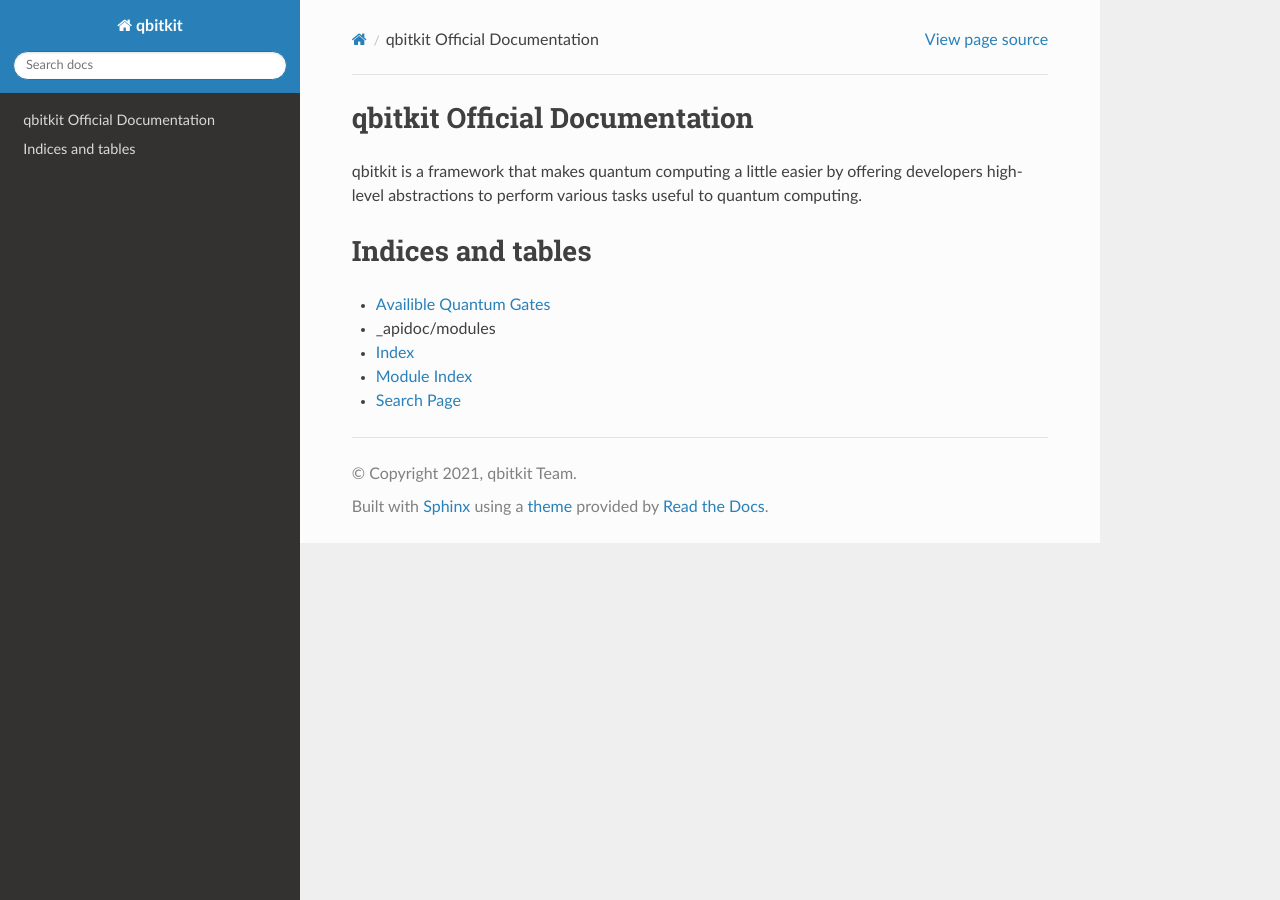
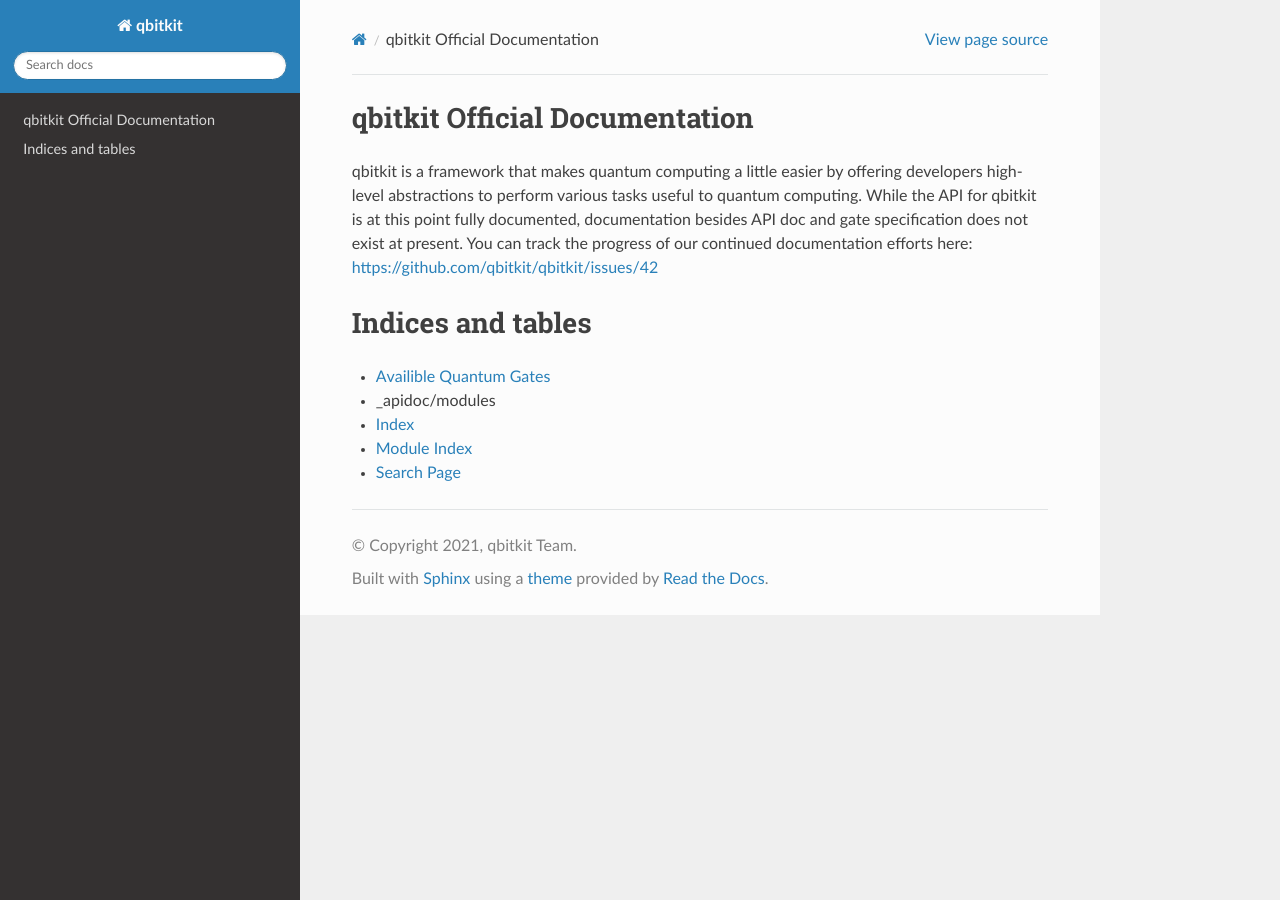
Before and after one commit to qbitkit/qbitkit, a Sphinx documentation site: the page built from doc/sphinx/index.rst, in a window 1280 px wide. Built offline with Sphinx 7.4.7 and the Read the Docs theme 2.0.0, drawn with Linux system fonts in a browser that asks for light colours.

Commit message:
:pencil: Doc: Add Status of Documentation

```diff
--- a/doc/sphinx/index.rst
+++ b/doc/sphinx/index.rst
@@ -7,7 +7,8 @@
 ===================================
 
 qbitkit is a framework that makes quantum computing a little easier by offering developers high-level abstractions to perform various tasks useful to quantum computing.
-
+While the API for qbitkit is at this point fully documented, documentation besides API doc and gate specification does not exist at present.
+You can track the progress of our continued documentation efforts here: https://github.com/qbitkit/qbitkit/issues/42
 
 
 Indices and tables
```
